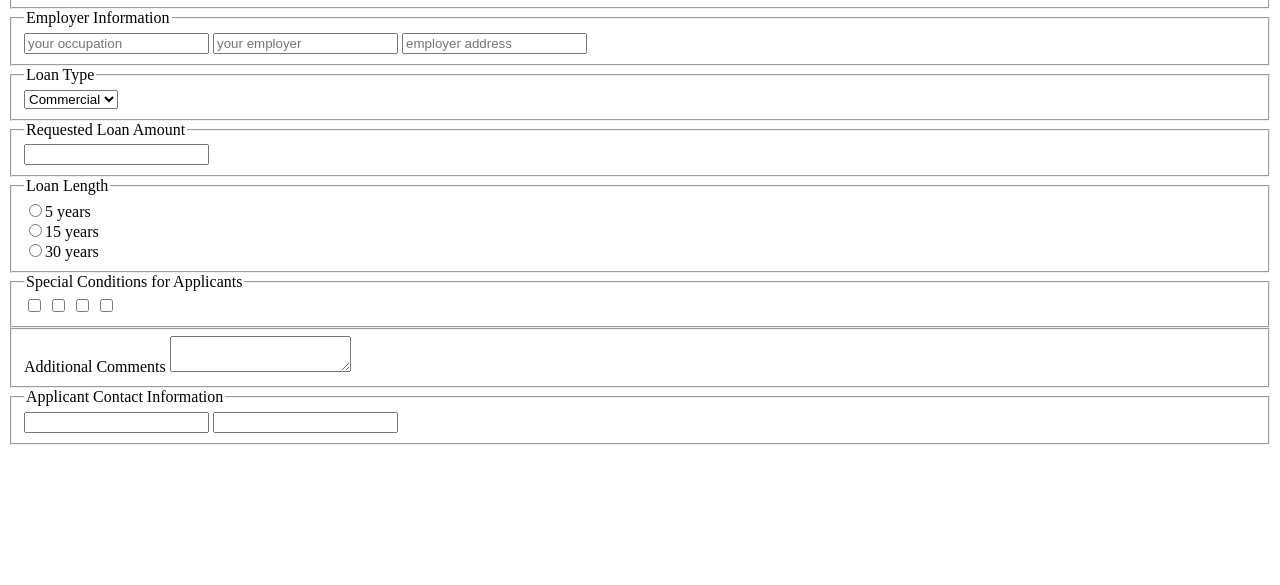
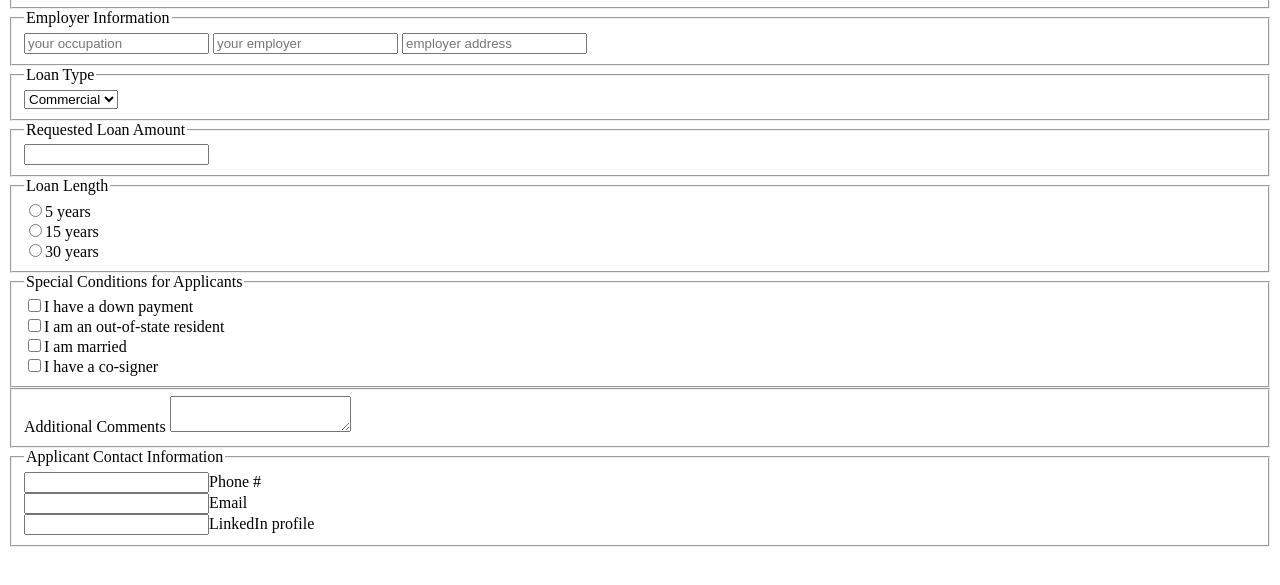
Before and after one commit to katherinetuter/banking_form, a plain HTML site: page index.html in a window 1280 px wide. Shown: the part 127-712 px from the top of the page. Drawn offline with Linux system fonts and the light colour scheme.

Commit message:
fixed details on checkboxes and other inputs

```diff
--- a/index.html
+++ b/index.html
@@ -47,10 +47,10 @@
 
 		<fieldset>
 			<legend>Special Conditions for Applicants</legend>
-			<input type="checkbox" name="payment" value="I have a down payment">
-			<input type="checkbox" name="residency" value="Out-of-state resident">
-			<input type="checkbox" name="married" value="Married">
-			<input type="checkbox" name="co-signer" value="I have a co-signer">
+			<input type="checkbox" name="payment" value="payment">I have a down payment<br>
+			<input type="checkbox" name="residency" value="residency">I am an out-of-state resident<br>
+			<input type="checkbox" name="married" value="married">I am married<br>
+			<input type="checkbox" name="co-signer" value="co-signer">I have a co-signer<br>
 		</fieldset>
 
 		<fieldset>
@@ -60,8 +60,9 @@
 
 		<fieldset>
 			<legend>Applicant Contact Information</legend>
-			<input type="tel" name="your phone number">
-			<input type="email" name="your email address">
+			<input type="tel" name="your phone number">Phone #<br>
+			<input type="email" name="your email address">Email<br>
+			<input type="URL" name="your LinkedIn profile">LinkedIn profile<br>
 		</fieldset>
 
 
```
